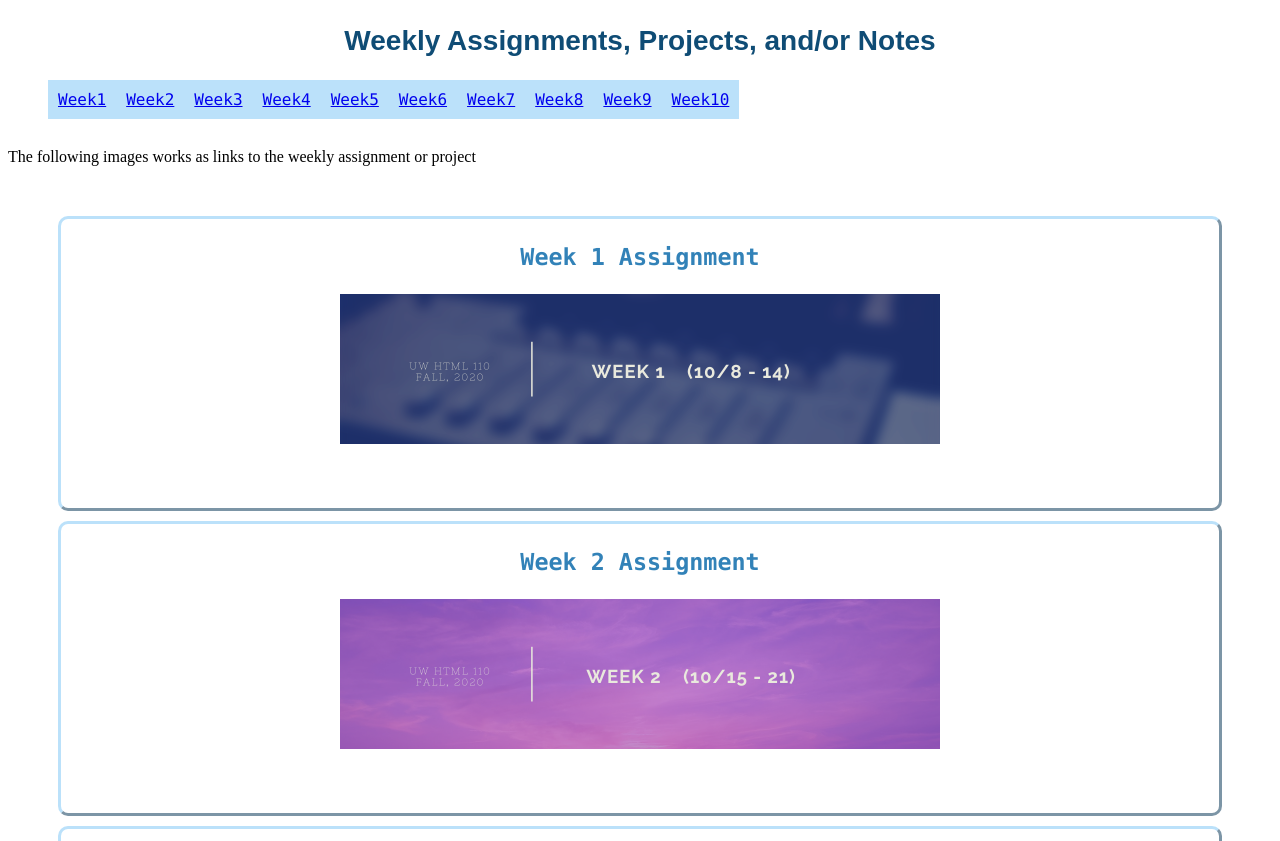
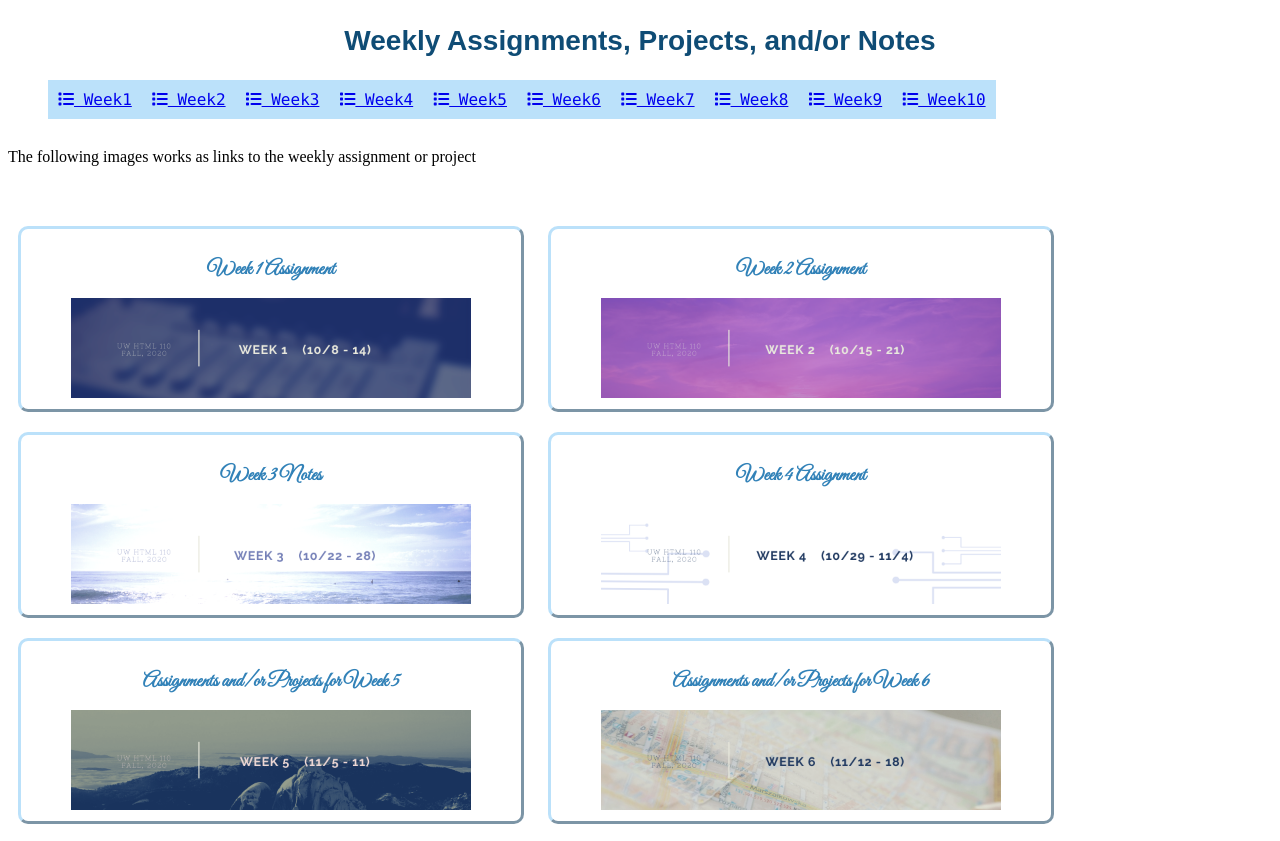
Before and after one commit to filizlin/portfolio, a plain HTML site: page index.html in a window 1280 px wide. Shown: the part 77-918 px from the top of the page. Drawn offline with Linux system fonts and the light colour scheme.

Commit message:
font and icon
add google fonts and font awesome.  Used flex box to wrap the links

```diff
--- a/index.html
+++ b/index.html
@@ -6,8 +6,9 @@
   <title>Portfolio</title>
 
   <link rel="stylesheet" type="text/css" href="./styles/indexstyle.css">
-
-
+  <link rel="preconnect" href="https://fonts.gstatic.com">
+  <link href="https://fonts.googleapis.com/css2?family=Great+Vibes&display=swap" rel="stylesheet">
+  <script src="https://kit.fontawesome.com/ee7ff89734.js" crossorigin="anonymous"></script>
 </head>
 
 <body>
@@ -17,16 +18,36 @@
 <main>
     <nav>
       <ul class="navigation">
-        <li class="navigationitem"><a href="#Week1link">Week1</a></li>
-        <li class="navigationitem"><a href="#Week2link">Week2</a></li>
-        <li class="navigationitem"><a href="#Week3link">Week3</a></li>
-        <li class="navigationitem"><a href="#Week4link">Week4</a></li>
-        <li class="navigationitem"><a href="#Week5link">Week5</a></li>
-        <li class="navigationitem"><a href="#Week6link">Week6</a></li>
-        <li class="navigationitem"><a href="#Week7link">Week7</a></li>
-        <li class="navigationitem"><a href="#Week8link">Week8</a></li>
-        <li class="navigationitem"><a href="#Week9link">Week9</a></li>
-        <li class="navigationitem"><a href="#Week10link">Week10</a></li>
+        <li class="navigationitem"><a href="#Week1link"><i class="fas fa-list"></i>
+
+Week1</a></li>
+        <li class="navigationitem"><a href="#Week2link"><i class="fas fa-list"></i>
+
+Week2</a></li>
+        <li class="navigationitem"><a href="#Week3link"><i class="fas fa-list"></i>
+
+Week3</a></li>
+        <li class="navigationitem"><a href="#Week4link"><i class="fas fa-list"></i>
+
+Week4</a></li>
+        <li class="navigationitem"><a href="#Week5link"><i class="fas fa-list"></i>
+
+Week5</a></li>
+        <li class="navigationitem"><a href="#Week6link"><i class="fas fa-list"></i>
+
+Week6</a></li>
+        <li class="navigationitem"><a href="#Week7link"><i class="fas fa-list"></i>
+
+Week7</a></li>
+        <li class="navigationitem"><a href="#Week8link"><i class="fas fa-list"></i>
+
+Week8</a></li>
+        <li class="navigationitem"><a href="#Week9link"><i class="fas fa-list"></i>
+
+Week9</a></li>
+        <li class="navigationitem"><a href="#Week10link"><i class="fas fa-list"></i>
+
+Week10</a></li>
       </ul>
     </nav>
     <p>&nbsp;</p>
@@ -38,72 +59,72 @@
     <article class="weekbox">
       <h3><a id="Week1link">Week 1 Assignment</a></h3>
       <a href="./week1-material.html" target="_blank">
-        <img class="image" src="./image/Week1-banner.png" alt="Week 1 assignments" width="600" height="150">
+        <img class="image" src="./image/Week1-banner.png" alt="Week 1 assignments" width="400" height="100">
       </a>
-      <p>&nbsp;</p>
+
     </article>
     <article class="weekbox">
       <h3><a id="Week2link">Week 2 Assignment</a></h3>
       <a href="./week2-material.html" target="_blank">
-        <img class="image" src="./image/Week2-banner.png" alt="Week 2 assignments" width="600" height="150">
+        <img class="image" src="./image/Week2-banner.png" alt="Week 2 assignments" width="400" height="100">
       </a>
-      <p>&nbsp;</p>
+
     </article>
     <article class="weekbox">
       <h3><a id="Week3link">Week 3 Notes</a></h3>
       <a href="./week3-material.html" target="_blank">
-        <img class="image" src="./image/Week3-banner.png" alt="Week 3 assignments" width="600" height="150">
+        <img class="image" src="./image/Week3-banner.png" alt="Week 3 assignments" width="400" height="100">
       </a>
-      <p>&nbsp;</p>
+
     </article>
     <article class="weekbox">
-      <h3><a id="Week4link">Assignments and/or Projects for Week 4</a></h3>
+      <h3><a id="Week4link">Week 4 Assignment</a></h3>
       <a href="./week4-material.html" target="_blank">
-        <img class="image" src="./image/Week4-banner.png" alt="Week 4 assignments" width="600" height="150">
+        <img class="image" src="./image/Week4-banner.png" alt="Week 4 assignments" width="400" height="100">
       </a>
-      <p>&nbsp;</p>
+
     </article>
     <article class="weekbox">
       <h3><a id="Week5link">Assignments and/or Projects for Week 5</a></h3>
       <a href="./week5-material.html" target="_blank">
-        <img class="image" src="./image/Week5-banner.png" alt="Week 5 assignments" width="600" height="150">
+        <img class="image" src="./image/Week5-banner.png" alt="Week 5 assignments" width="400" height="100">
       </a>
-      <p>&nbsp;</p>
+
     </article>
     <article class="weekbox">
       <h3><a id="Week6link">Assignments and/or Projects for Week 6</a></h3>
       <a href="./week6-material.html" target="_blank">
-        <img class="image" src="./image/Week6-banner.png" alt="Week 6 assignments" width="600" height="150">
+        <img class="image" src="./image/Week6-banner.png" alt="Week 6 assignments" width="400" height="100">
       </a>
-      <p>&nbsp;</p>
+
     </article>
     <article class="weekbox">
       <h3><a id="Week7link">Assignments and/or Projects for Week 7</a></h3>
       <a href="./week7-material.html" target="_blank">
-        <img class="image" src="./image/Week7-banner.png" alt="Week 7 assignments" width="600" height="150">
+        <img class="image" src="./image/Week7-banner.png" alt="Week 7 assignments" width="400" height="100">
       </a>
-      <p>&nbsp;</p>
+
     </article>
     <article class="weekbox">
       <h3><a id="Week8link">Assignments and/or Projects for Week 8</a></h3>
       <a href="./week8-material.html" target="_blank">
-        <img class="image" src="./image/Week8-banner.png" alt="Week 8 assignments" width="600" height="150">
+        <img class="image" src="./image/Week8-banner.png" alt="Week 8 assignments" width="400" height="100">
       </a>
-      <p>&nbsp;</p>
+
     </article>
     <article class="weekbox">
       <h3><a id="Week9link">Assignments and/or Projects for Week 9</a></h3>
       <a href="./week9-material.html" target="_blank">
-        <img class="image" src="./image/Week9-banner.png" alt="Week 9 assignments" width="600" height="150">
+        <img class="image" src="./image/Week9-banner.png" alt="Week 9 assignments" width="400" height="100">
       </a>
-      <p>&nbsp;</p>
+
     </article>
     <article class="weekbox">
       <h3><a id="Week10link">Assignments and/or Projects for Week 10</a></h3>
       <a href="./week10-material.html" target="_blank">
-        <img class="image" src="./image/Week10-banner.png" alt="Week 10 assignments" width="600" height="150">
+        <img class="image" src="./image/Week10-banner.png" alt="Week 10 assignments" width="400" height="100">
       </a>
-      <p>&nbsp;</p>
+
     </article>
 
     <footer>Some links contain dummy contents, the pages will be updated as the semester proceeds</footer>
--- a/styles/indexstyle.css
+++ b/styles/indexstyle.css
@@ -1,4 +1,3 @@
-
 /* main heading */
 h1 {
   font-size: 42px;
@@ -15,26 +14,44 @@
   color: #0F4C75;
 }
 
+h3 {
+  font-family: 'Great Vibes', cursive;
+  color: #3282B8;
+  font-size: 20px;
+  margin-bottom: 0px;
+  font-weight: 700;
+}
+
 /* box around each week */
 .weekbox {
-    font-size: 20px;
   text-align: center;
-    font-family: "Lucida Console", Courier, monospace;
-    color: #3282B8;
   border: 3px outset #0F4C75;
   border-color: #BBE1FA;
   border-radius: 10px;
   margin-top: 10px;
-    margin-right: 50px;
-    margin-left: 50px;
+  margin-right: 10px;
+  margin-left: 10px;
+  margin-bottom: 10px;
+  width: 500px;
+  height: 180px;
+}
 
+.weekbox {
+  display: inline-flex;
+  flex-direction: row;
+  flex-wrap: wrap;
+  justify-content: space-around;
+  align-items: center;
 }
 
 /* center all images */
 img {
-    display: block;
+  display: inline-block;
   margin-left: auto;
   margin-right: auto;
+  margin-bottom: auto;
+  margin-top: 0px;
+  text-align: center;
 }
 
 /* make image bigger when navigate */
@@ -45,12 +62,12 @@
 /*footer*/
 footer {
   text-align: right;
-
 }
 
 li {
   float: left;
   display: block;
+  align-content: center;
   padding: 10px;
   background-color: #BBE1FA;
   font-family: "Lucida Console", Courier, monospace;
```
Lines whose indentation alone changed are shown as unchanged.
